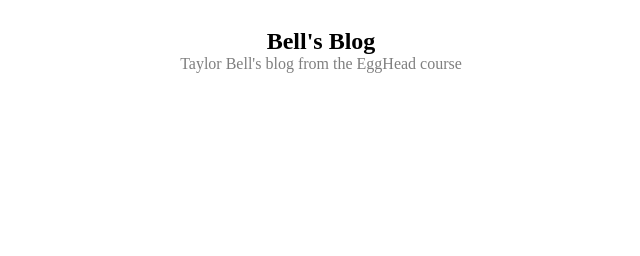
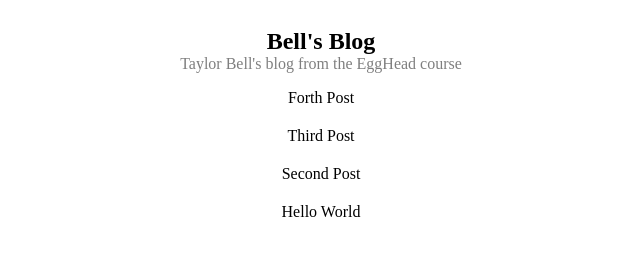
Before and after one commit to eugelogic/bell-blog, a Gatsby site: page / in a window 1280 px wide. Shown: the whole page, without its empty margins (319-959 px from the left). Built offline with nearby package versions, Linux system fonts and the light colour scheme; Gatsby itself is replaced by a stand-in of ours.

Commit message:
Add Blogs list to the homepage

```diff
--- a/src/pages/index.js
+++ b/src/pages/index.js
@@ -1,12 +1,48 @@
 import React from "react"
+import { graphql } from 'gatsby'
 import Header from './components/header'
 
-const Layout = () => {
+const Layout = ({data}) => {
+    const { edges } = data.allMarkdownRemark
     return (
         <div>
             <Header />
+            <div style={{
+                display: 'flex',
+                flexDirection: 'column',
+                alignItems: 'center',
+                fontFamily: 'avenir'
+            }}>
+                {edges.map(edge => {
+                    const { frontmatter } = edge.node
+                    return (
+                        <div
+                            key={frontmatter.path}
+                            style={{ marginBottom: '20px' }}
+                        >
+                            {frontmatter.title}
+                        </div>
+                    )
+                })}
+            </div>
         </div>
     )
 }
 
 export default Layout
+
+export const query = graphql`
+    query BlogsListQuery {
+        allMarkdownRemark(sort: {fields: frontmatter___date, order: DESC}) {
+            edges {
+                node {
+                    frontmatter {
+                        title
+                        date(formatString: "dddd DD MMMM YYYY")
+                        path
+                    }
+                }
+            }
+        }
+    }
+`
```
